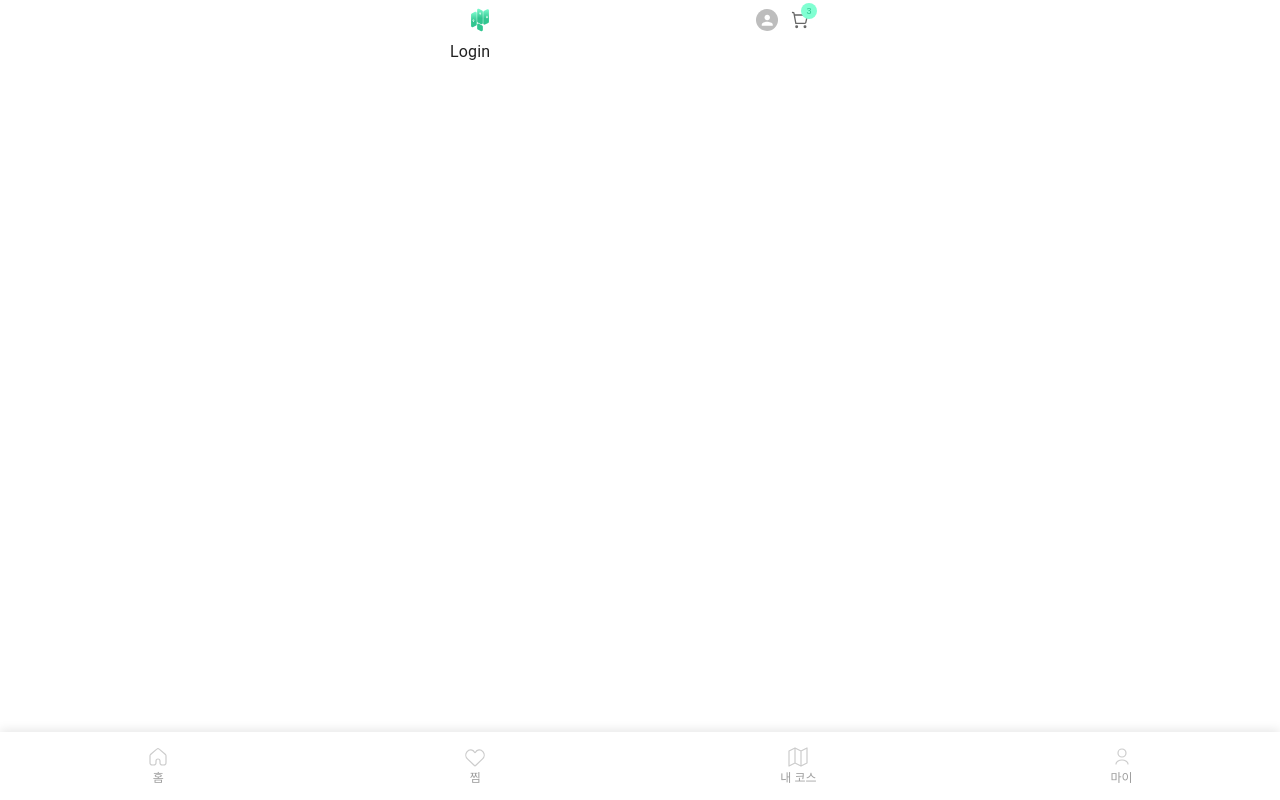
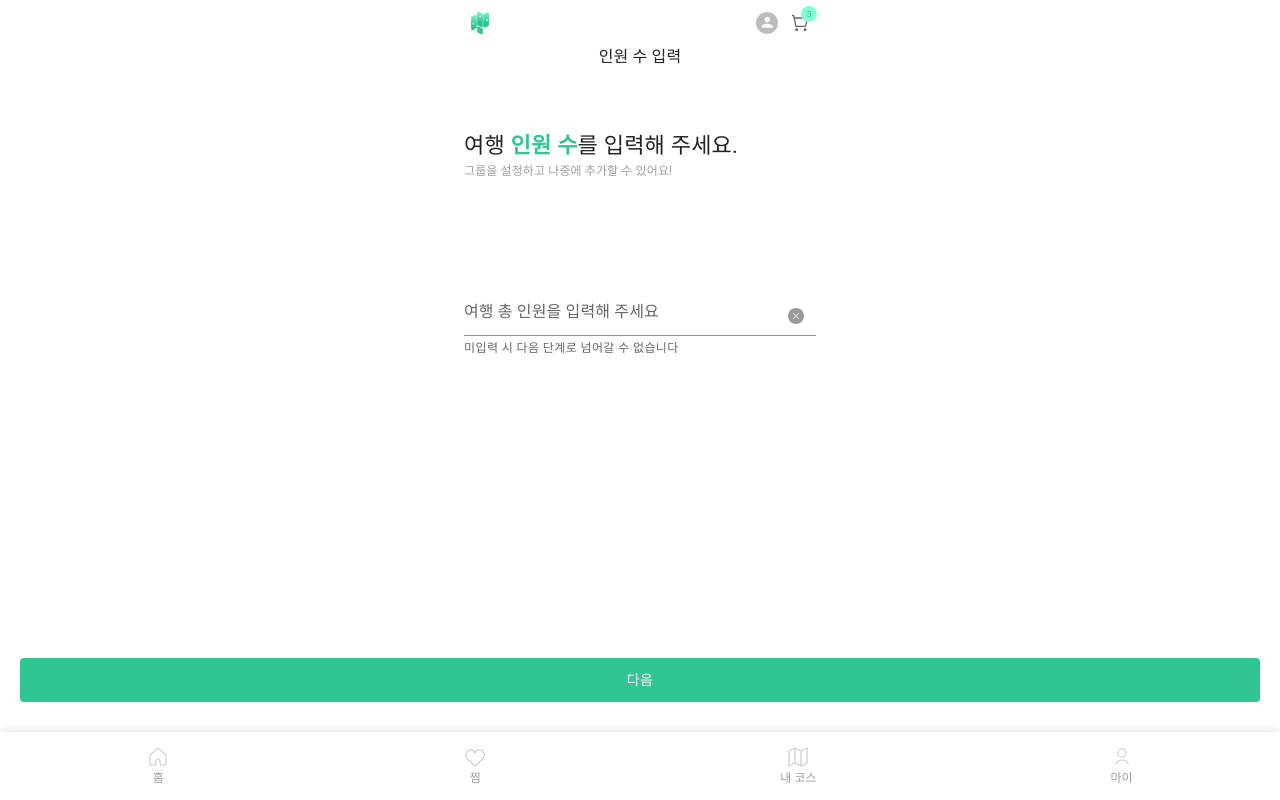
Before and after one commit to goomax/tikkeul-react-app, a React (Vite) app: page /headcount-form in a window 1280 px wide. Built offline with nearby package versions, Linux system fonts and the light colour scheme; no server answers.

Commit message:
feat: 인원수, 취향 페이지 구현

```diff
--- a/src/App.tsx
+++ b/src/App.tsx
@@ -1,10 +1,11 @@
 import DynamicRouter from '@/DynamicRouter';
 import { CssBaseline, GlobalStyles } from '@mui/material';
 import ThemeProvider from './components/common/ThemeProvider';
+import { GlobalPortal } from './GlobalProtal';
 
 function App() {
   return (
-    <>
+    <GlobalPortal.Provider>
       <ThemeProvider>
         <CssBaseline />
         <GlobalStyles
@@ -17,7 +18,7 @@ function App() {
         />
         <DynamicRouter />
       </ThemeProvider>
-    </>
+    </GlobalPortal.Provider>
   );
 }
 
--- a/src/DynamicRouter.tsx
+++ b/src/DynamicRouter.tsx
@@ -1,10 +1,15 @@
 import { BrowserRouter, Route, Routes } from 'react-router-dom';
+import { AnimatePresence } from 'framer-motion';
 import Layout from '@/components/common/Layout';
-import HomePage from '@/pages/HomePage';
-import SearchFormPage from '@/pages/SearchFormPage';
-import { AnimatePresence } from 'framer-motion';
-import MyCoursePage from '@/pages/MyCoursePage';
-import LoginPage from '@/pages/LoginPage';
+import {
+  HeadcountFormPage,
+  HomePage,
+  LoginPage,
+  MyCoursePage,
+  OnboardingPage,
+  PreferenceFormPage,
+  SearchFormPage,
+} from '@/pages';
 
 function DynamicRouter() {
   return (
@@ -15,9 +20,9 @@ function DynamicRouter() {
             <Route path="/" element={<HomePage />} />
             <Route path="/login" element={<LoginPage />} />
             <Route path="/search-form" element={<SearchFormPage />} />
-            <Route path="/headcount-form" element={<>Login</>} />
-            <Route path="/preference-form" element={<>Login</>} />
-            <Route path="/onboarding" element={<>Login</>} />
+            <Route path="/headcount-form" element={<HeadcountFormPage />} />
+            <Route path="/preference-form" element={<PreferenceFormPage />} />
+            <Route path="/onboarding" element={<OnboardingPage />} />
             <Route path="/favorites" element={<>favorites</>} />
             <Route path="/my-course/:courseId" element={<MyCoursePage />} />
             <Route path="/profile" element={<>profile</>} />
--- /dev/null
+++ b/src/GlobalProtal.tsx
@@ -0,0 +1,51 @@
+import { ReactNode, createContext, useState } from 'react';
+import { createPortal } from 'react-dom';
+
+const PortalContext = createContext<HTMLDivElement | null>(null);
+
+interface PortalProviderProps {
+  children: ReactNode;
+}
+
+function PortalProvider({ children }: PortalProviderProps) {
+  const [portalContainerRef, setPortalContainerRef] = useState<HTMLDivElement | null>(null);
+
+  return (
+    <PortalContext.Provider value={portalContainerRef}>
+      {children}
+      <div
+        id="portal-container"
+        ref={(elem) => {
+          if (portalContainerRef !== null || elem === null) {
+            return;
+          }
+
+          setPortalContainerRef(elem);
+        }}
+      />
+    </PortalContext.Provider>
+  );
+}
+
+interface PortalConsumerProps {
+  children: ReactNode;
+}
+
+function PortalConsumer({ children }: PortalConsumerProps) {
+  return (
+    <PortalContext.Consumer>
+      {(portalContainerRef) => {
+        if (portalContainerRef === null) {
+          return null;
+        }
+
+        return createPortal(children, portalContainerRef);
+      }}
+    </PortalContext.Consumer>
+  );
+}
+
+export const GlobalPortal = {
+  Provider: PortalProvider,
+  Consumer: PortalConsumer,
+};
--- /dev/null
+++ b/src/components/common/FixedBottomCTA.tsx
@@ -0,0 +1,30 @@
+import { Ref, forwardRef } from 'react';
+
+import Button, { ButtonProps } from '@/components/common/Button';
+import { GlobalPortal } from '@/GlobalProtal';
+import { Box } from '@mui/material';
+
+const FixedBottomCTA = forwardRef(function FixedBottomCTA(props: ButtonProps, forwardedRef: Ref<HTMLButtonElement>) {
+  return (
+    <GlobalPortal.Consumer>
+      <Box
+        sx={{
+          position: 'fixed',
+          left: 0,
+          bottom: 80,
+          width: '100%',
+        }}
+      >
+        <Box
+          sx={{
+            padding: '0 20px 18px',
+          }}
+        >
+          <Button {...props} ref={forwardedRef} data-testid="cta" />
+        </Box>
+      </Box>
+    </GlobalPortal.Consumer>
+  );
+});
+
+export default FixedBottomCTA;
--- a/src/components/common/Header.tsx
+++ b/src/components/common/Header.tsx
@@ -7,7 +7,7 @@ const Header = () => {
     <header>
       <Stack
         sx={{
-          height: '40px',
+          height: '45px',
           padding: '8px 10px',
         }}
         flexDirection="row"
--- /dev/null
+++ b/src/pages/HeadcountFormPage.tsx
@@ -0,0 +1,54 @@
+import FixedBottomCTA from '@/components/common/FixedBottomCTA';
+import IconButton from '@/components/common/IconButton';
+import TextField from '@/components/common/TextField';
+import Typography from '@/components/common/Typography';
+import { CloseCircle } from '@/components/icons';
+import { useInternalRouter } from '@/hooks';
+import { Stack } from '@mui/material';
+
+const HeadcountFormPage = () => {
+  const router = useInternalRouter();
+
+  const onClickNextButton = () => {
+    router.push('/preference-form');
+  };
+
+  return (
+    <>
+      <Typography fontSize={16} sx={{ textAlign: 'center', marginBottom: '60px' }}>
+        인원 수 입력
+      </Typography>
+      <Stack gap="100px" sx={{ padding: '0 14px' }}>
+        <Stack>
+          <Typography fontSize={22}>
+            여행{' '}
+            <Typography inline color="primary" bold>
+              인원 수
+            </Typography>
+            를 입력해 주세요.
+          </Typography>
+          <Typography color="grey" fontSize={12}>
+            그룹을 설정하고 나중에 추가할 수 있어요!
+          </Typography>
+        </Stack>
+        <TextField
+          variant="standard"
+          label="여행 총 인원을 입력해 주세요"
+          InputProps={{
+            endAdornment: (
+              <IconButton>
+                <CloseCircle />
+              </IconButton>
+            ),
+          }}
+          helperText="미입력 시 다음 단계로 넘어갈 수 없습니다"
+        />
+      </Stack>
+      <FixedBottomCTA fullWidth sx={{ height: '44px' }} onClick={onClickNextButton}>
+        다음
+      </FixedBottomCTA>
+    </>
+  );
+};
+
+export default HeadcountFormPage;
--- a/src/pages/LoginPage.tsx
+++ b/src/pages/LoginPage.tsx
@@ -18,7 +18,7 @@ const LoginPage = () => {
   };
 
   return (
-    <Stack justifyContent="center" alignItems="center" gap="54px" sx={{ padding: '0 14px', height: '80vh' }}>
+    <Stack justifyContent="center" alignItems="center" gap="54px" sx={{ padding: '0 14px', minHeight: '540px' }}>
       <Stack sx={{ width: '100%' }}>
         <Typography fontSize={24}>돌아오셨군요!</Typography>
         <Typography fontSize={24} bold>
--- a/src/pages/MyCoursePage.tsx
+++ b/src/pages/MyCoursePage.tsx
@@ -4,7 +4,7 @@ import Chip from '@/components/common/Chip';
 import PageTransformWrapper from '@/components/common/PageTransformWrapper';
 import Typography from '@/components/common/Typography';
 import { Heart, ShoppingCart } from '@/components/icons';
-import { Box, Divider, Skeleton, Stack, Step, StepContent, StepLabel, Stepper, useTheme } from '@mui/material';
+import { Box, Divider, Skeleton, Stack, Step, StepLabel, Stepper, useTheme } from '@mui/material';
 
 const MyCoursePage = () => {
   const theme = useTheme();
--- /dev/null
+++ b/src/pages/OnboardingPage.tsx
@@ -0,0 +1,5 @@
+const OnboardingPage = () => {
+  return <></>;
+};
+
+export default OnboardingPage;
--- /dev/null
+++ b/src/pages/PreferenceFormPage.tsx
@@ -0,0 +1,39 @@
+import FixedBottomCTA from '@/components/common/FixedBottomCTA';
+import Typography from '@/components/common/Typography';
+import { useInternalRouter } from '@/hooks';
+import { Stack } from '@mui/material';
+
+const PreferenceFormPage = () => {
+  const router = useInternalRouter();
+
+  const onClickNextButton = () => {
+    router.push('/onboarding');
+  };
+
+  return (
+    <>
+      <Typography fontSize={16} sx={{ textAlign: 'center', marginBottom: '60px' }}>
+        취향 선택
+      </Typography>
+      <Stack gap="100px" sx={{ padding: '0 14px' }}>
+        <Stack>
+          <Typography fontSize={22}>
+            <Typography inline color="primary" bold>
+              항목별 취향
+            </Typography>
+            을 선택해 주세요.
+          </Typography>
+          <Typography color="grey" fontSize={12}>
+            모두 선택해야 완료할 수 있어요!{' '}
+          </Typography>
+        </Stack>
+        별점~
+      </Stack>
+      <FixedBottomCTA fullWidth sx={{ height: '44px' }} onClick={onClickNextButton}>
+        다음
+      </FixedBottomCTA>
+    </>
+  );
+};
+
+export default PreferenceFormPage;
--- /dev/null
+++ b/src/pages/index.ts
@@ -0,0 +1,7 @@
+export { default as HeadcountFormPage } from './HeadcountFormPage';
+export { default as HomePage } from './HomePage';
+export { default as LoginPage } from './LoginPage';
+export { default as MyCoursePage } from './MyCoursePage';
+export { default as OnboardingPage } from './OnboardingPage';
+export { default as PreferenceFormPage } from './PreferenceFormPage';
+export { default as SearchFormPage } from './SearchFormPage';
```
